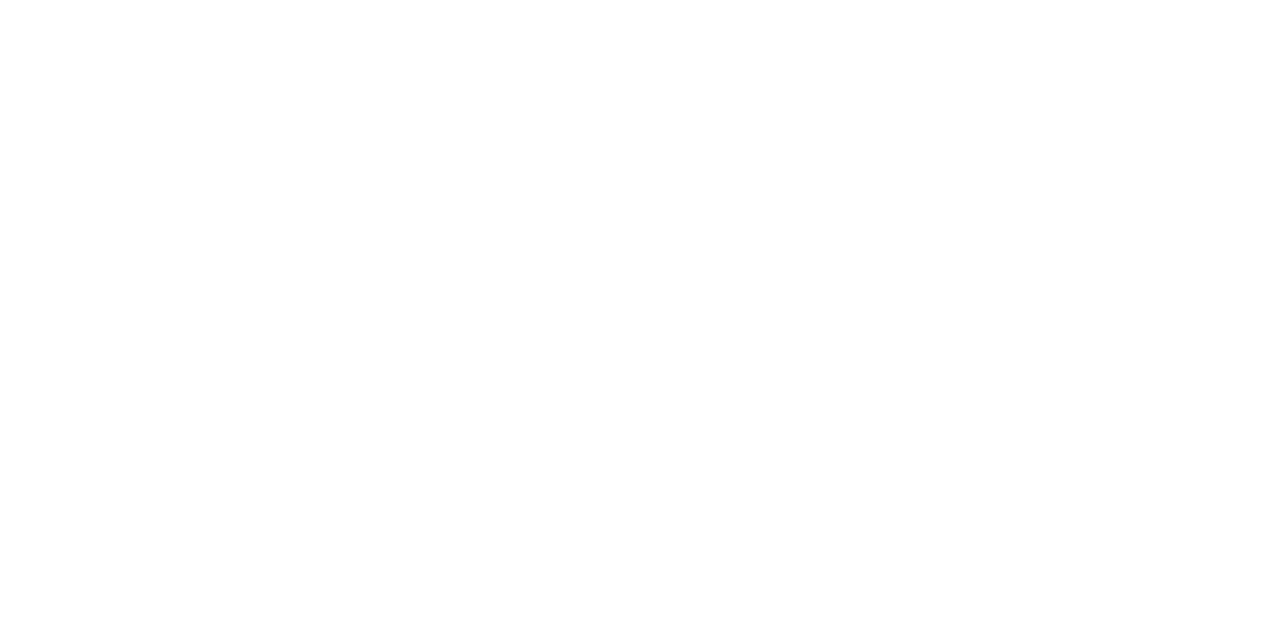
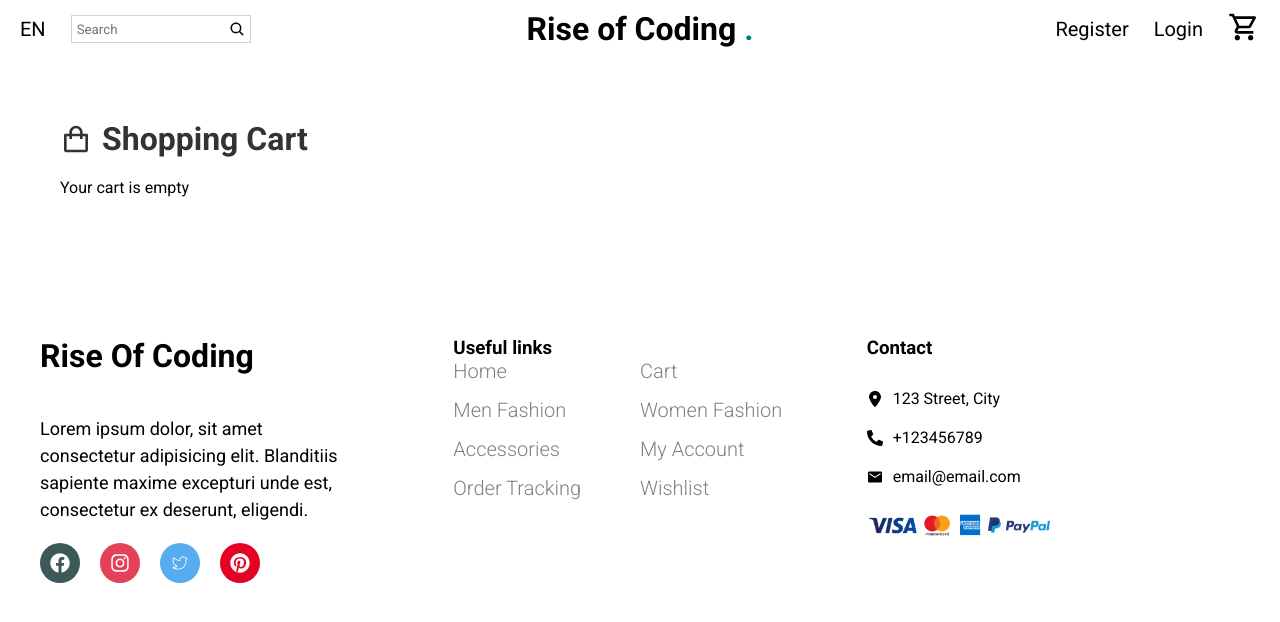
Before and after one commit to VNagorniy/e-commerce-react-website, a React (Vite) app: page /cart in a window 1280 px wide. Before the commit this address had no page. Shown: the top 622 px of the page. Built offline with nearby package versions, Linux system fonts and the light colour scheme.

Commit message:
feat: add cart page

```diff
--- a/src/App.jsx
+++ b/src/App.jsx
@@ -5,6 +5,7 @@ import Register from './pages/register/Register';
 import Login from './pages/login/Login';
 import AllProducts from './pages/all products/AllProducts';
 import SingleProduct from './pages/single product/SingleProduct';
+import Cart from './pages/cart/Cart';
 
 function App() {
 	return (
@@ -15,6 +16,7 @@ function App() {
 				<Route path="/login" element={<Login />} />
 				<Route path="/products" element={<AllProducts />} />
 				<Route path="/product/:id" element={<SingleProduct />} />
+				<Route path="/cart" element={<Cart />} />
 			</Routes>
 		</Router>
 	);
--- a/src/components/navbar/Navbar.jsx
+++ b/src/components/navbar/Navbar.jsx
@@ -19,11 +19,13 @@ function Navbar() {
 					</div>
 				</div>
 
+				<Link to="/">
 					<div className="navbar-center">
 						<h1 className="navbar-logo">
 							Rise of Coding <span>.</span>
 						</h1>
 					</div>
+				</Link>
 
 				<div className="navbar-right">
 					<Link to="/register">
@@ -32,10 +34,12 @@ function Navbar() {
 					<Link to="/login">
 						<div className="navbar-menuItem">Login</div>
 					</Link>
+					<Link to="/cart">
 						<div className="navbar-menuItem">
 							<MdOutlineShoppingCart className="icon" />
 							{totalItems > 0 && <span className="cart-badge">{totalItems}</span>}
 						</div>
+					</Link>
 				</div>
 			</div>
 		</nav>
--- /dev/null
+++ b/src/pages/cart/Cart.jsx
@@ -0,0 +1,82 @@
+import { useDispatch, useSelector } from 'react-redux';
+import './Cart.css';
+import Navbar from '../../components/navbar/Navbar';
+import { BiShoppingBag } from 'react-icons/bi';
+import { decreaseQuantity, increaseQuantity, removeFromCart } from '../../redux/cartSlice';
+import { IoClose } from 'react-icons/io5';
+import Footer from '../../components/footer/Footer';
+
+function Cart() {
+	const cartItems = useSelector((state) => state.cart.cartItems);
+	const dispatch = useDispatch();
+
+	const totalPrice = cartItems.reduce((acc, item) => acc + item.price * item.quantity, 0);
+
+	return (
+		<div>
+			<Navbar />
+			<div className="cart-container">
+				<div className="cart-title-container">
+					<BiShoppingBag className="cart-icon" />
+					<h2 className="cart-title">Shopping Cart</h2>
+				</div>
+				{cartItems.length === 0 ? (
+					<p>Your cart is empty</p>
+				) : (
+					<>
+						<div className="cart-content">
+							<div className="cart-items-section">
+								<div className="cart-header">
+									<div className="header-item">Product</div>
+									<div className="header-item">Price</div>
+									<div className="header-item">Quantity</div>
+									<div className="header-item">Total</div>
+								</div>
+								{cartItems.map((item, index) => (
+									<div key={index} className="cart-item">
+										<div className="cart-product">
+											<img src={item.img} alt="" className="cart-product-image" />
+											<p>{item.title}</p>
+										</div>
+										<div className="cart-price">${item.price}</div>
+										<div className="cart-quantity">
+											<button onClick={() => dispatch(decreaseQuantity(item))}>-</button>
+											<span>{item.quantity}</span>
+											<button onClick={() => dispatch(increaseQuantity(item))}>+</button>
+										</div>
+										<div className="cart-total">${parseFloat(item.price * item.quantity).toFixed(2)}</div>
+										<button className="remove-btn" onClick={() => dispatch(removeFromCart(item))}>
+											<IoClose size={20} />
+										</button>
+									</div>
+								))}
+							</div>
+
+							<div className="cart-summary">
+								<h3 className="summary-title">Order Summary</h3>
+								<div className="summary-details">
+									<div className="summary-item">
+										<span>Price:</span>
+										<span>${totalPrice.toFixed(2)}</span>
+									</div>
+									<div className="summary-item">
+										<span>Delivery:</span>
+										<span>Free</span>
+									</div>
+									<div className="summary-item">
+										<span>Total:</span>
+										<span>${totalPrice.toFixed(2)}</span>
+									</div>
+								</div>
+								<button className="checkout-btn">Proceed to Checkout</button>
+							</div>
+						</div>
+					</>
+				)}
+			</div>
+			<Footer />
+		</div>
+	);
+}
+
+export default Cart;
```
Lines whose indentation alone changed are shown as unchanged.
